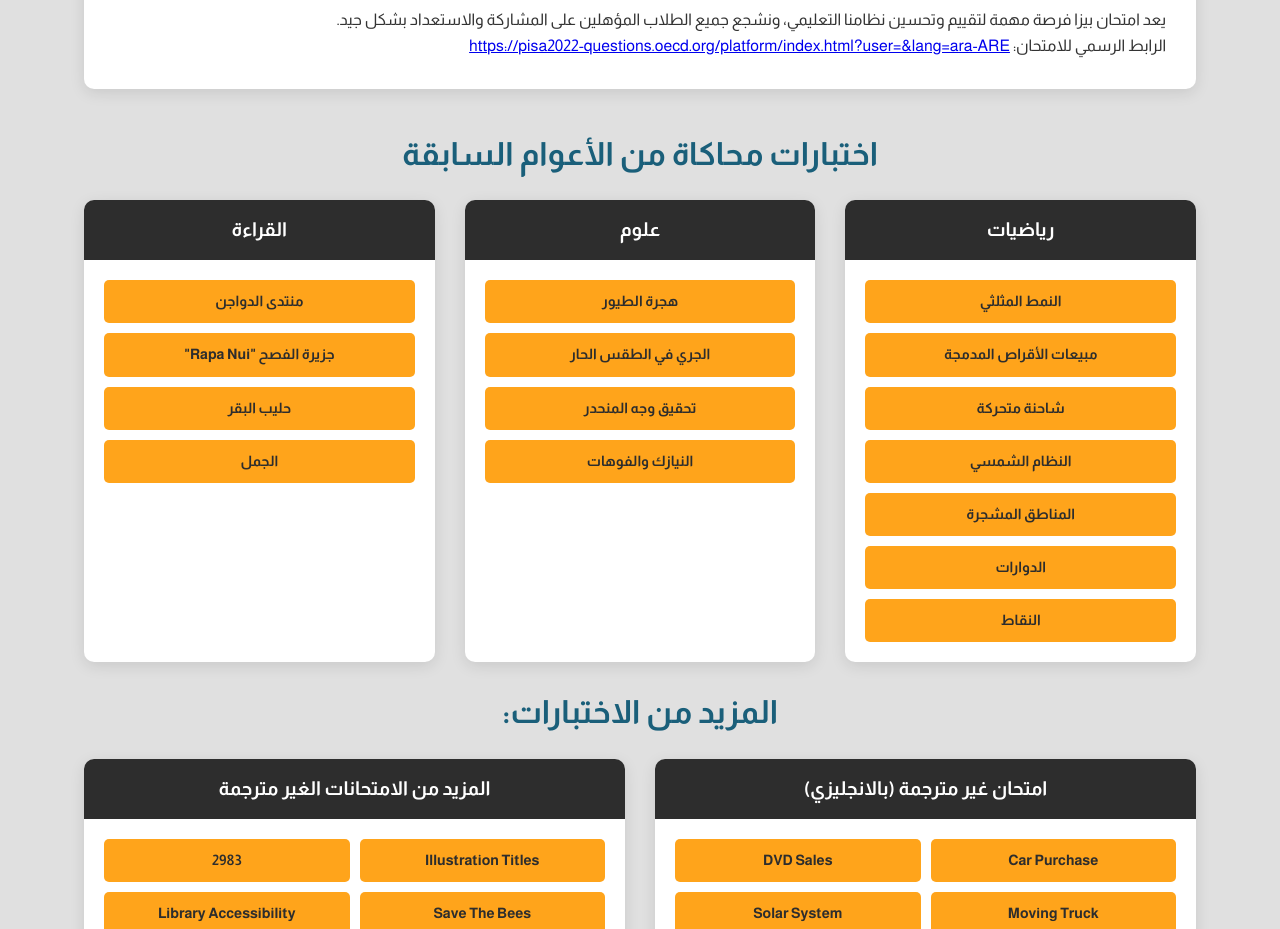
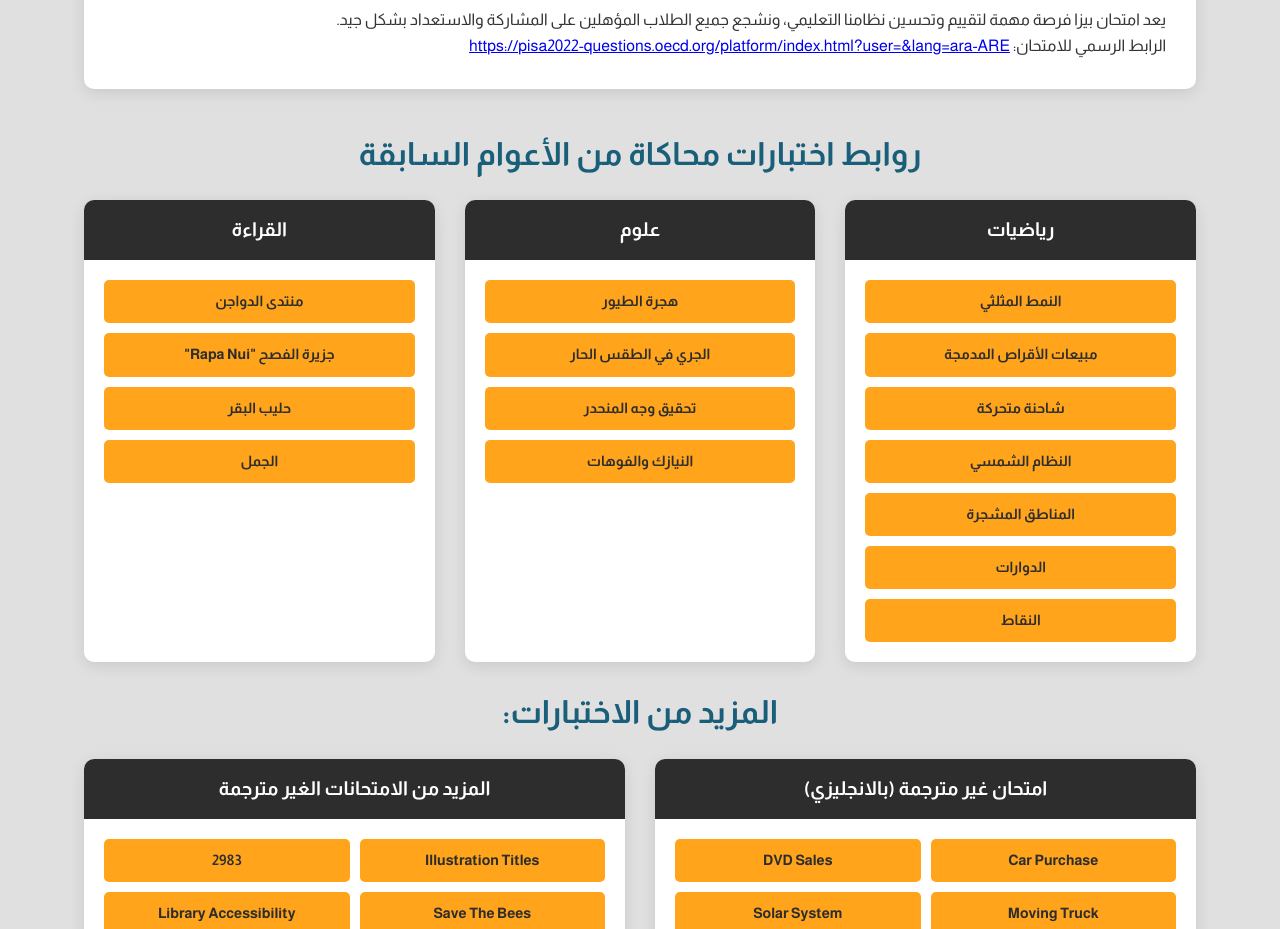
Before and after one commit to Raghdan-school/pisa, a plain HTML site: page index.html in a window 1280 px wide. Shown: the part 800-1729 px from the top of the page. Drawn offline with Linux system fonts and the light colour scheme.

Commit message:
Update index.html

```diff
--- a/index.html
+++ b/index.html
@@ -336,7 +336,7 @@
                 <p>يعد امتحان بيزا فرصة مهمة لتقييم وتحسين نظامنا التعليمي، ونشجع جميع الطلاب المؤهلين على المشاركة والاستعداد بشكل جيد.</p>
                 <p>الرابط الرسمي للامتحان: <a href="https://pisa2022-questions.oecd.org/platform/index.html?user=&lang=ara-ARE" target="_blank">https://pisa2022-questions.oecd.org/platform/index.html?user=&lang=ara-ARE</a></p>
             </section>
-            <h1 class="section-title">اختبارات محاكاة من الأعوام السابقة</h1>
+            <h1 class="section-title">روابط اختبارات محاكاة من الأعوام السابقة</h1>
             <div class="grid">
                 <div class="card">
                     <div class="card-header">رياضيات</div>
```
